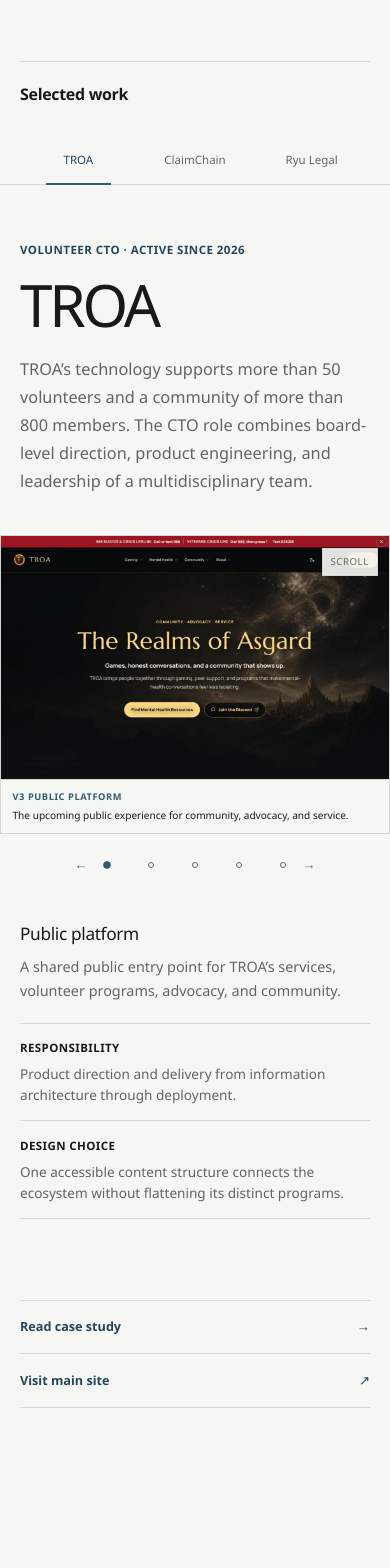
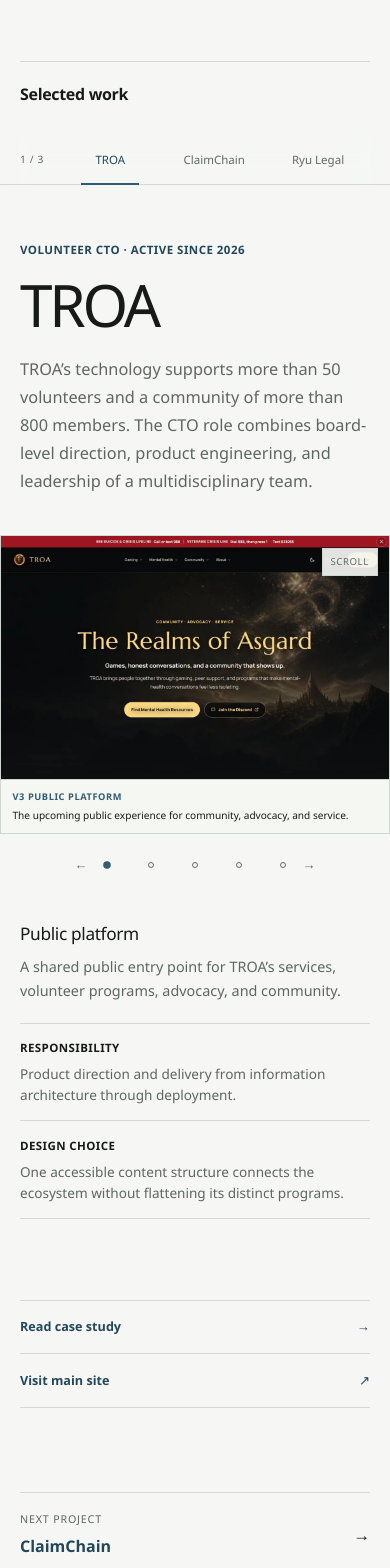
Before and after one commit to edwardsong08/final-profile, a Next.js app: page / in a window 390 px wide. Shown: the part 920-2488 px from the top of the page. Built offline with nearby package versions, Linux system fonts and the light colour scheme.

Commit message:
improve mobile project discovery

```diff
--- a/src/components/v21/PortfolioZen.module.css
+++ b/src/components/v21/PortfolioZen.module.css
@@ -498,6 +498,10 @@ a:hover .linkArrow {
 }
 
 .mobileWorkSelector {
+  display: none;
+}
+
+.mobileProjectHandoff {
   display: none;
 }
 
@@ -1223,15 +1227,31 @@ a:hover .linkArrow {
   }
 
   .mobileWorkSelector {
+    align-items: stretch;
     background: rgb(246 247 244 / 95%);
     border-bottom: 1px solid var(--rule);
     display: grid;
-    grid-template-columns: repeat(3, minmax(0, 1fr));
+    grid-template-columns: auto minmax(0, 1fr);
     margin-top: 1.8rem;
     padding-inline: 1.25rem;
     position: sticky;
     top: 4rem;
     z-index: 40;
+  }
+
+  .mobileWorkCount {
+    align-items: center;
+    color: var(--muted);
+    display: flex;
+    font-size: 0.64rem;
+    letter-spacing: 0.06em;
+    padding-right: 0.9rem;
+    white-space: nowrap;
+  }
+
+  .mobileWorkOptions {
+    display: grid;
+    grid-template-columns: repeat(3, minmax(0, 1fr));
   }
 
   .mobileWorkSelector button {
@@ -1278,6 +1298,46 @@ a:hover .linkArrow {
 
   .project[data-mobile-active='true'] {
     display: flex;
+  }
+
+  .mobileProjectHandoff {
+    align-items: end;
+    background: transparent;
+    border: 0;
+    border-top: 1px solid var(--rule);
+    color: var(--ink);
+    cursor: pointer;
+    display: grid;
+    font: inherit;
+    grid-template-columns: minmax(0, 1fr) auto;
+    margin-top: 2.75rem;
+    order: 5;
+    padding: 1.15rem 0 0.2rem;
+    text-align: left;
+    width: 100%;
+  }
+
+  .mobileProjectHandoffCopy {
+    display: flex;
+    flex-direction: column;
+    gap: 0.4rem;
+  }
+
+  .mobileProjectHandoffKicker {
+    color: var(--muted);
+    font-size: 0.67rem;
+    letter-spacing: 0.075em;
+    text-transform: uppercase;
+  }
+
+  .mobileProjectHandoff strong {
+    color: var(--accent-dark);
+    font-size: 1rem;
+    font-weight: 610;
+  }
+
+  .mobileProjectHandoff .linkArrow {
+    align-self: center;
   }
 
   .projectList {
--- a/src/components/v21/PortfolioZen.tsx
+++ b/src/components/v21/PortfolioZen.tsx
@@ -324,19 +324,60 @@ function MobileWorkSelector({
   activeProject: ProjectId;
   onSelect: (projectId: ProjectId) => void;
 }) {
+  const activeIndex = projects.findIndex((project) => project.id === activeProject);
+
   return (
     <nav className={styles.mobileWorkSelector} aria-label="Choose a selected project">
-      {projects.map((project) => (
+      <span
+        className={styles.mobileWorkCount}
+        aria-live="polite"
+        aria-atomic="true"
+      >
+        {activeIndex + 1} / {projects.length}
+      </span>
+      <div className={styles.mobileWorkOptions}>
+        {projects.map((project, index) => (
           <button
             type="button"
             key={project.id}
+            aria-label={`${project.label}, project ${index + 1} of ${projects.length}`}
             aria-pressed={activeProject === project.id}
             onClick={() => onSelect(project.id)}
           >
             {project.label}
           </button>
         ))}
+      </div>
     </nav>
+  );
+}
+
+function MobileProjectHandoff({
+  currentProject,
+  onSelect,
+}: {
+  currentProject: ProjectId;
+  onSelect: (projectId: ProjectId, focusProjectHeading: boolean) => void;
+}) {
+  const currentIndex = projects.findIndex((project) => project.id === currentProject);
+  const nextProject = projects[(currentIndex + 1) % projects.length];
+  const returnsToFirst = currentIndex === projects.length - 1;
+
+  return (
+    <button
+      className={styles.mobileProjectHandoff}
+      type="button"
+      onClick={(event) => onSelect(nextProject.id, event.detail === 0)}
+      aria-label={`${returnsToFirst ? 'Back to first project' : 'Next project'}: ${nextProject.label}`}
+    >
+      <span className={styles.mobileProjectHandoffCopy}>
+        <span className={styles.mobileProjectHandoffKicker}>
+          {returnsToFirst ? 'Back to first project' : 'Next project'}
+        </span>
+        <strong>{nextProject.label}</strong>
+      </span>
+      <Arrow />
+    </button>
   );
 }
 
@@ -495,13 +536,22 @@ export default function PortfolioZen() {
     };
   }, []);
 
-  const selectMobileProject = (projectId: ProjectId) => {
+  const selectMobileProject = (
+    projectId: ProjectId,
+    focusProjectHeading = false,
+  ) => {
     setActiveMobileProject(projectId);
     window.history.replaceState(null, '', `#${projectId}`);
     window.requestAnimationFrame(() => {
-      document.getElementById(projectId)?.scrollIntoView({
+      window.requestAnimationFrame(() => {
+        const project = document.getElementById(projectId);
+        project?.scrollIntoView({
           behavior: window.matchMedia('(prefers-reduced-motion: reduce)').matches ? 'auto' : 'smooth',
           block: 'start',
+        });
+        if (focusProjectHeading) {
+          project?.querySelector<HTMLElement>('h3')?.focus({ preventScroll: true });
+        }
       });
     });
   };
@@ -593,7 +643,7 @@ export default function PortfolioZen() {
               <div className={styles.projectCopy}>
                 <div className={styles.projectNarrative}>
                   <p className={styles.projectMeta}>Volunteer CTO · Active since 2026</p>
-                  <h3 id="troa-title">TROA</h3>
+                  <h3 id="troa-title" tabIndex={-1}>TROA</h3>
                   <p className={styles.projectLead}>
                     TROA’s technology supports more than 50 volunteers and a community of more than
                     800 members. The CTO role combines board-level direction, product engineering,
@@ -645,6 +695,10 @@ export default function PortfolioZen() {
                     Visit main site <Arrow external />
                   </a>
                 </div>
+                <MobileProjectHandoff
+                  currentProject="project-troa"
+                  onSelect={selectMobileProject}
+                />
               </div>
             </article>
 
@@ -663,7 +717,7 @@ export default function PortfolioZen() {
               <div className={styles.projectCopy}>
                 <div className={styles.projectNarrative}>
                   <p className={styles.projectMeta}>Independent product engineering · 2025–2026</p>
-                  <h3 id="claimchain-title">ClaimChain</h3>
+                  <h3 id="claimchain-title" tabIndex={-1}>ClaimChain</h3>
                   <p className={styles.projectLead}>
                     An independent test-data prototype for a three-role claims workflow: providers
                     submit claims, administrators review and package them, and buyers purchase
@@ -694,6 +748,10 @@ export default function PortfolioZen() {
                     View repository <Arrow external />
                   </a>
                 </div>
+                <MobileProjectHandoff
+                  currentProject="project-claimchain"
+                  onSelect={selectMobileProject}
+                />
               </div>
             </article>
 
@@ -710,7 +768,7 @@ export default function PortfolioZen() {
               <div className={styles.projectCopy}>
                 <div className={styles.projectNarrative}>
                   <p className={styles.projectMeta}>Contract engineering · Ongoing since 2022</p>
-                  <h3 id="ryu-title">Ryu Legal</h3>
+                  <h3 id="ryu-title" tabIndex={-1}>Ryu Legal</h3>
                   <p className={styles.projectLead}>
                     Ongoing product and engineering work for a live NJ/NY law-firm site, from
                     information architecture and interface design through deployment, SEO, and
@@ -741,6 +799,10 @@ export default function PortfolioZen() {
                     Visit live site <Arrow external />
                   </a>
                 </div>
+                <MobileProjectHandoff
+                  currentProject="project-ryu"
+                  onSelect={selectMobileProject}
+                />
               </div>
             </article>
           </div>
```
Lines whose indentation alone changed are shown as unchanged.
